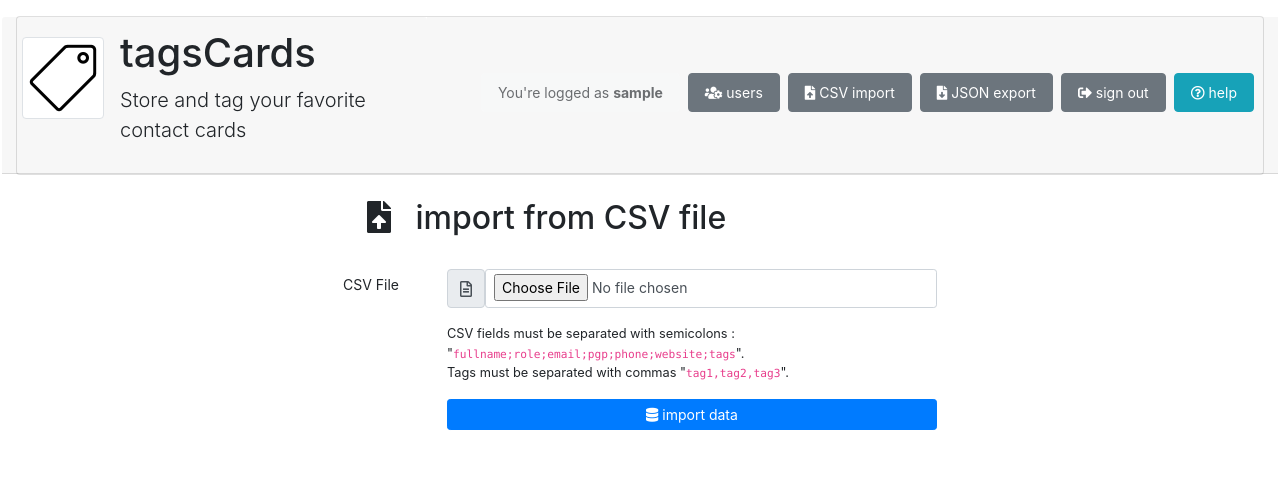
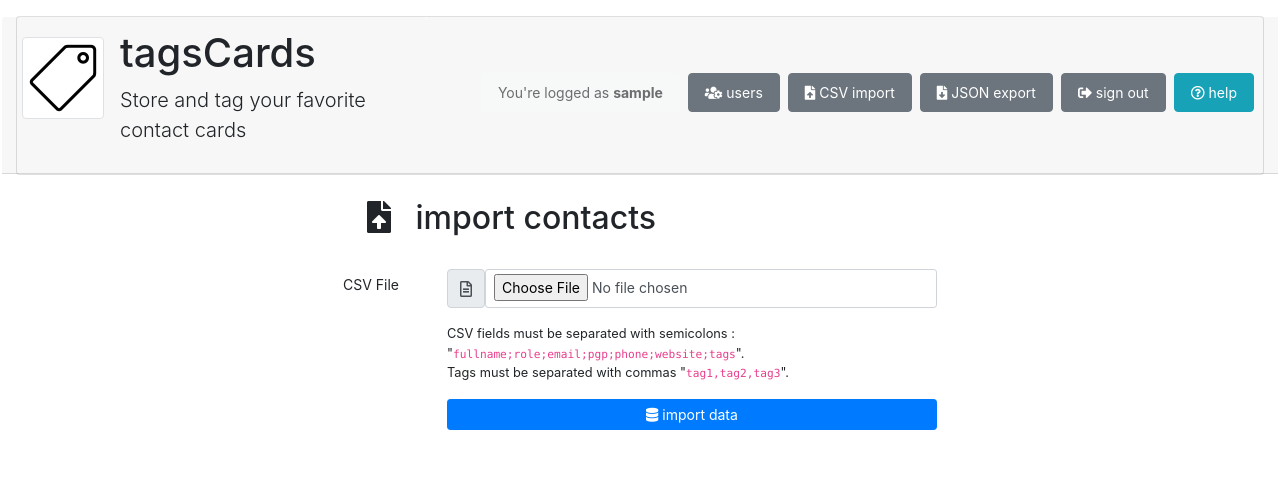
Before and after one commit to vmapps/tagscards, a Flask app: page /contacts/import in a window 1280 px wide. Shown: the top 477 px of the page. Run offline with Flask 2, Linux system fonts and the light colour scheme; the visitor is signed in with stand-in values (Sample User, id 1); data that the repository does not hold is empty; some libraries are stand-ins or nearby versions.

Commit message:
update samples

```diff
--- a/web/templates/contacts/import.html
+++ b/web/templates/contacts/import.html
@@ -3,7 +3,7 @@
 
 <form class="form col-md-6 offset-3" enctype="multipart/form-data" method="POST">
     <div class="p-4">
-        <h2><i class="fas fa-file-upload pr-3"></i> import from CSV file</h2>
+        <h2><i class="fas fa-file-upload pr-3"></i> import contacts</h2>
     </div>
     <div class="form-group row">
         <label for="import_csvfile" class="col-sm-2 col-form-label-sm">CSV File</label>
```
Also changed, not shown: samples/tagscards6.png.
